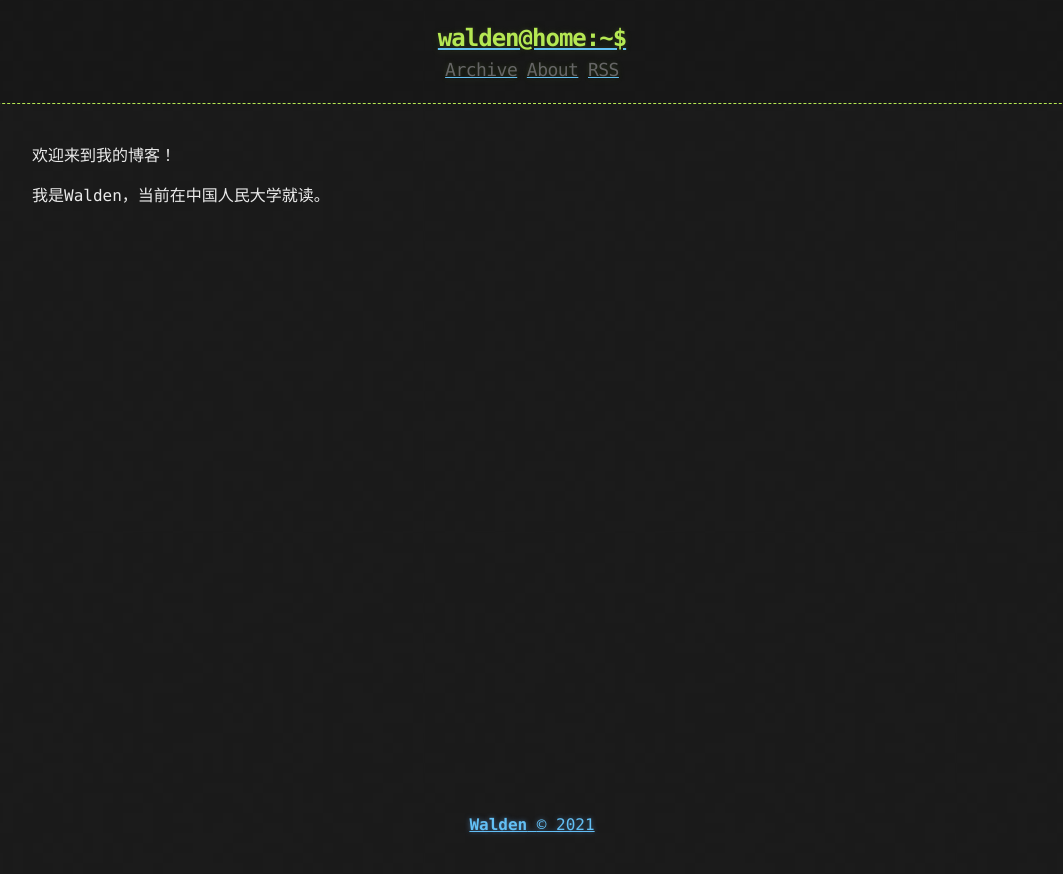
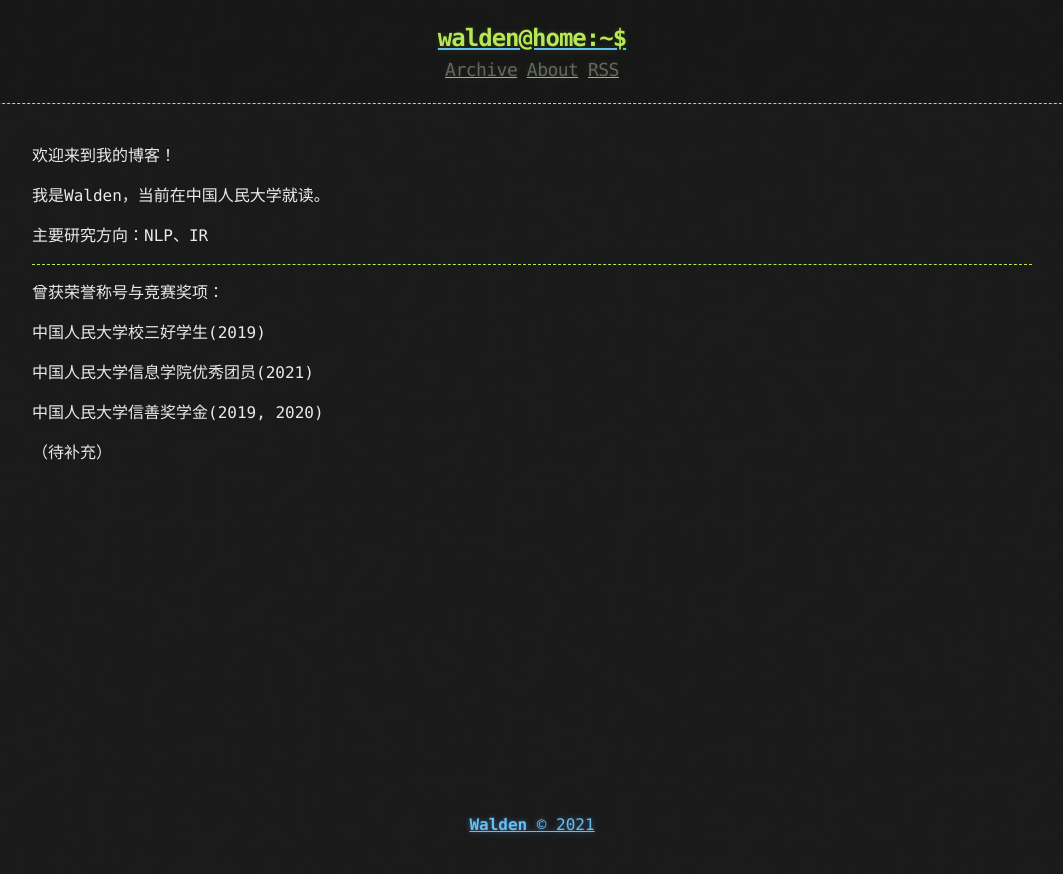
Before and after one commit to WaldenRUC/WaldenRUC.github.io, a Jekyll site: the page built from about.md, in a window 1280 px wide. Shown: the top 874 px of the page, without its empty margins (108-1171 px from the left). Built offline with Jekyll 4.4.1, drawn with Linux system fonts in a browser that asks for light colours.

```diff
--- a/about.md
+++ b/about.md
@@ -6,3 +6,19 @@ title: About
 欢迎来到我的博客！
 
 我是Walden，当前在中国人民大学就读。
+
+主要研究方向：NLP、IR
+
+***
+
+曾获荣誉称号与竞赛奖项：
+
+中国人民大学校三好学生(2019)
+
+中国人民大学信息学院优秀团员(2021)
+
+中国人民大学信善奖学金(2019, 2020)
+
+
+
+（待补充）
```
